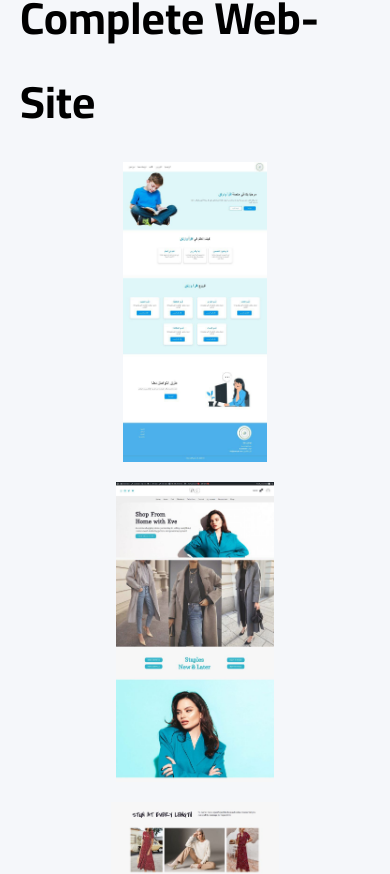
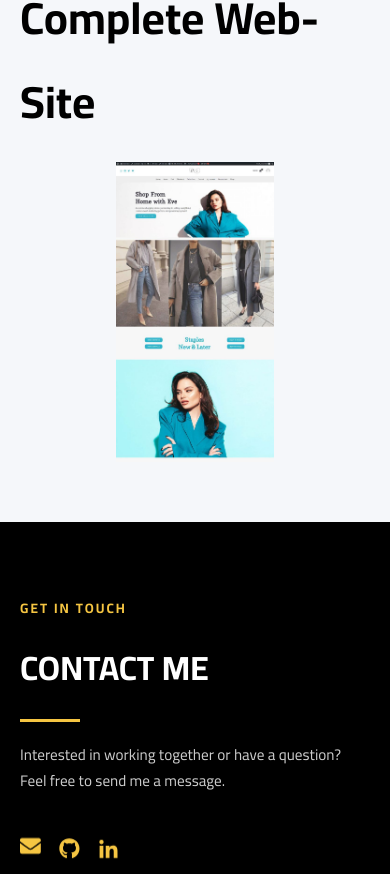
Before and after one commit to souacihadil/HADILSOUACI, a React (Create React App) app: page / in a window 390 px wide. Shown: the part 8258-9132 px from the top of the page. Built offline with nearby package versions, Linux system fonts and the light colour scheme.

Commit message:
Implement responsive design for project cards
Added responsive styles for long screenshots on smaller screens.

```diff
--- a/src/pages/Project.css
+++ b/src/pages/Project.css
@@ -196,6 +196,27 @@
     height: 400px;
   }
 }
+@media (max-width: 768px) {
+  .projects-grid.long-screenshots {
+    flex-direction: row;       /* صف أفقي */
+    overflow-x: auto;          /* يسمح بالسحب أفقياً */
+    gap: 10px;                 /* مسافة بسيطة بين الصور */
+    padding: 10px 0;           /* padding بسيط */
+    height: auto;              /* ارتفاع ديناميكي */
+    scroll-snap-type: x mandatory; /* خيار جميل للتثبيت أثناء السحب */
+  }
+
+  .projects-grid.long-screenshots .project-card {
+    flex: 0 0 auto;            /* عرض ثابت حسب المحتوى */
+    width: 80%;                /* ممكن تعدلي حسب رغبتك */
+    scroll-snap-align: start;  /* تثبيت عند بداية العنصر */
+  }
+
+  .projects-grid.long-screenshots .project-card img {
+    height: auto;              /* يحافظ على نسبة الصورة */
+    max-height: 300px;         /* ارتفاع مناسب للهاتف */
+  }
+}
 
 @media (max-width: 576px) {
   .projects-grid.big,
```
